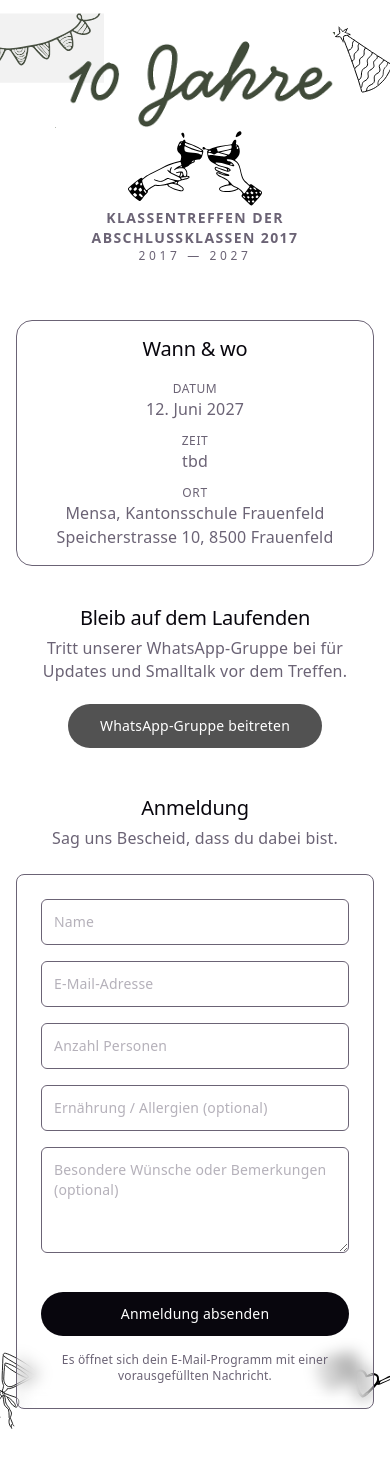
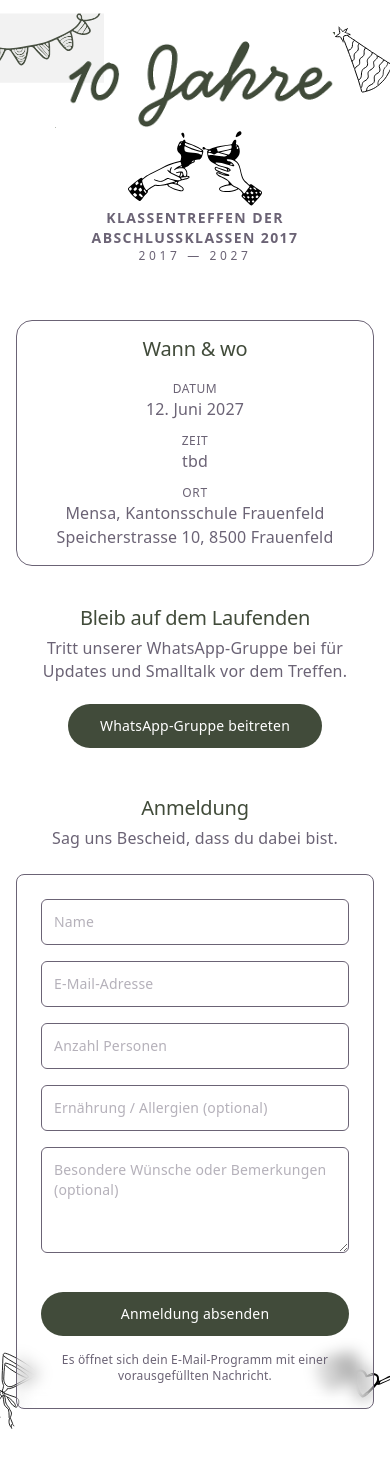
Before and after one commit to melaniemenge/klassentreffen, a React (Vite) app: page / in a window 390 px wide. Built offline with nearby package versions, Linux system fonts and the light colour scheme.

Commit message:
add colors

```diff
--- a/src/App.tsx
+++ b/src/App.tsx
@@ -31,14 +31,14 @@ Nachricht: ${message}`);
   const mailto = `mailto:${ORGANIZER_EMAIL}?subject=${subject}&body=${body}`;
   return (
     <main className="relative mx-auto max-w-4xl px-4 sm:px-6 pb-12 sm:pb-20 overflow-hidden">
-        <img src={partyhat} className="pointer-events-none absolute -right-4 top-4 h-20 w-20 sm:right-4 sm:-top-2 sm:h-20 sm:w-20 md:h-28 md:w-28 text-primary/60 -rotate-12" />
-        <img src={glass} className="pointer-events-none absolute -left-12 bottom-4 h-24 w-24 sm:-left-8 sm:bottom-6 sm:h-24 sm:w-24 md:-left-16 md:h-32 md:w-32 text-primary/70" />
-        <img src={glasses} className="pointer-events-none absolute -right-4 bottom-8 h-24 w-24 sm:-right-8 sm:h-24 sm:w-24 md:h-32 md:w-32 text-primary/60 md:block" />
-        <img src={girlande} className="pointer-events-none absolute -left-6 -top-4 h-32 w-32 sm:-left-8 sm:h-40 sm:w-40 md:-left-8 md:h-48 md:w-48 text-primary/60" />
+        <img src={partyhat} className="pointer-events-none absolute -right-4 top-4 h-20 w-20 sm:right-4 sm:-top-2 sm:h-20 sm:w-20 md:h-28 md:w-28 -rotate-12" style={{ color: 'var(--text-h)' }} />
+        <img src={glass} className="pointer-events-none absolute -left-12 bottom-4 h-24 w-24 sm:-left-8 sm:bottom-6 sm:h-24 sm:w-24 md:-left-16 md:h-32 md:w-32" style={{ color: 'var(--text-h)' }} />
+        <img src={glasses} className="pointer-events-none absolute -right-4 bottom-8 h-24 w-24 sm:-right-8 sm:h-24 sm:w-24 md:h-32 md:w-32 md:block" style={{ color: 'var(--text-h)' }} />
+        <img src={girlande} className="pointer-events-none absolute -left-6 -top-4 h-32 w-32 sm:-left-8 sm:h-40 sm:w-40 md:-left-8 md:h-48 md:w-48" style={{ color: 'var(--text-h)' }} />
       <div className="relative overflow-hidden text-primary">
         <header className="text-center relative z-10 flex flex-col items-center justify-center px-4 py-8">
           <img src={zehnJahre} alt="10 Jahre" className="h-24 w-auto sm:h-32 md:h-40" />
-          <img src={hands} alt="Hands" className="pointer-events-none h-20 w-40 sm:h-28 sm:w-56 md:h-40 md:w-80" />
+          <img src={hands} alt="Hands" className="pointer-events-none h-20 w-40 sm:h-28 sm:w-56 md:h-40 md:w-80" style={{ color: 'var(--text-h)' }} />
           <p className="mt-12 text-sm font-bold uppercase tracking-widest md:text-base">
             Klassentreffen der<br />Abschlussklassen 2017
           </p>
@@ -80,7 +80,8 @@ Nachricht: ${message}`);
             href={WHATSAPP_URL}
             target="_blank"
             rel="noreferrer"
-            className="mt-5 inline-flex items-center justify-center rounded-full bg-neutral-600 px-8 py-3 text-sm font-medium text-white transition hover:opacity-90"
+            className="mt-5 inline-flex items-center justify-center rounded-full px-8 py-3 text-sm font-medium text-white transition hover:opacity-90"
+            style={{ backgroundColor: 'var(--text-h)' }}
           >
             WhatsApp-Gruppe beitreten
           </a>
--- a/src/index.css
+++ b/src/index.css
@@ -13,7 +13,7 @@
 
 :root {
   --text: #6b6375;
-  --text-h: #08060d;
+  --text-h: #414b3a;
   --bg: #fff;
   --border: #e5e4e7;
   --code-bg: #f4f3ec;
```
